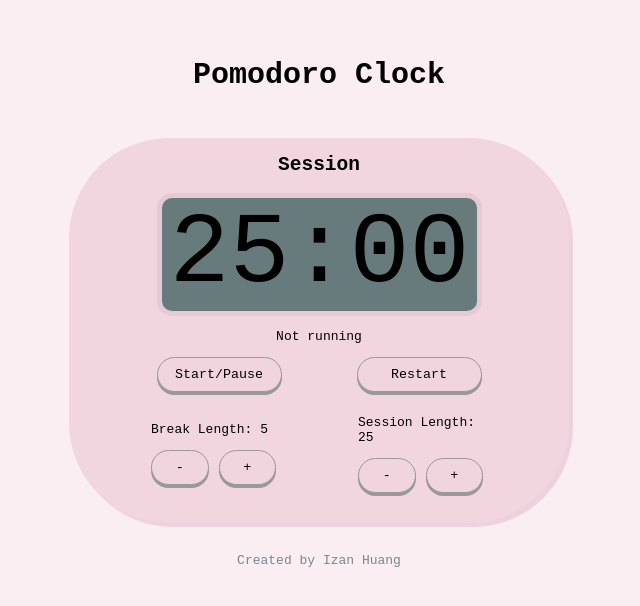
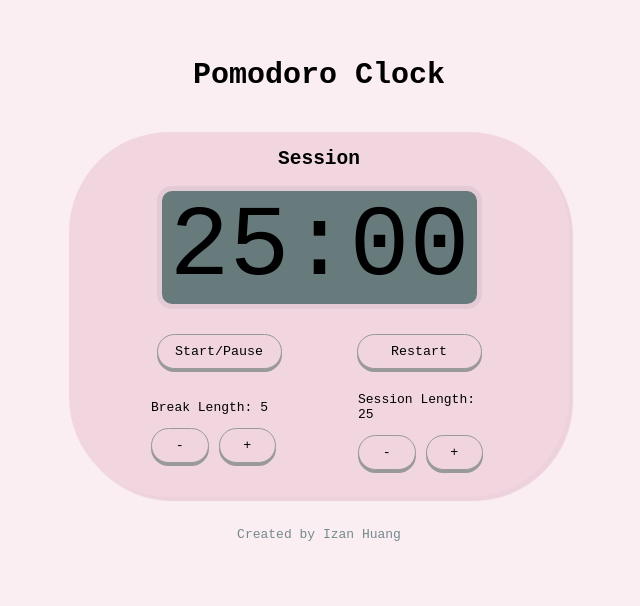
Before and after one commit to izanhuang/pomodoro-clock, a React (Create React App) app: page / in a window 1280 px wide. Shown: the top 606 px of the page, without its empty margins (321-961 px from the left). Built offline with nearby package versions, Linux system fonts and the light colour scheme.

Commit message:
Remove isRunning and bug fix

```diff
--- a/src/App.css
+++ b/src/App.css
@@ -15,12 +15,12 @@ h1 {
 
 .clock {
   width: 500px;
-  height: 385px;
+  height: 365px;
   background-color: #f1d6df;
   border-radius: 100px;
   box-shadow: 4px 4px 1px #edd1dd;
   margin-bottom: 30px;
-  margin-top: 2%;
+  margin-top: 1.5%;
 }
 
 .break-session {
--- a/src/components/Timer.js
+++ b/src/components/Timer.js
@@ -20,8 +20,10 @@ export default function Timer({}) {
   useEffect(() => {
     if (timerLabel === 'Session') {
       setMinutes(sessionLength)
+      setSeconds(0)
     } else {
       setMinutes(breakLength)
+      setSeconds(0)
     }
   }, [sessionLength, breakLength])
 
@@ -74,7 +76,6 @@ export default function Timer({}) {
         <span>{minutes}</span>:<span>{seconds <= 9 && 0}</span>
         <span>{seconds}</span>
       </div>
-      <p>{isRunning ? 'Running' : 'Not running'}</p>
       <button id="start_stop" onClick={handleStartStop}>
         Start/Pause
       </button>
--- a/src/styles/Timer.css
+++ b/src/styles/Timer.css
@@ -6,6 +6,7 @@
   box-sizing: border-box;
   border-radius: 15px;
   border: 5px solid #e4cad4;
+  margin-bottom: 25px;
 }
 
 button {
```
